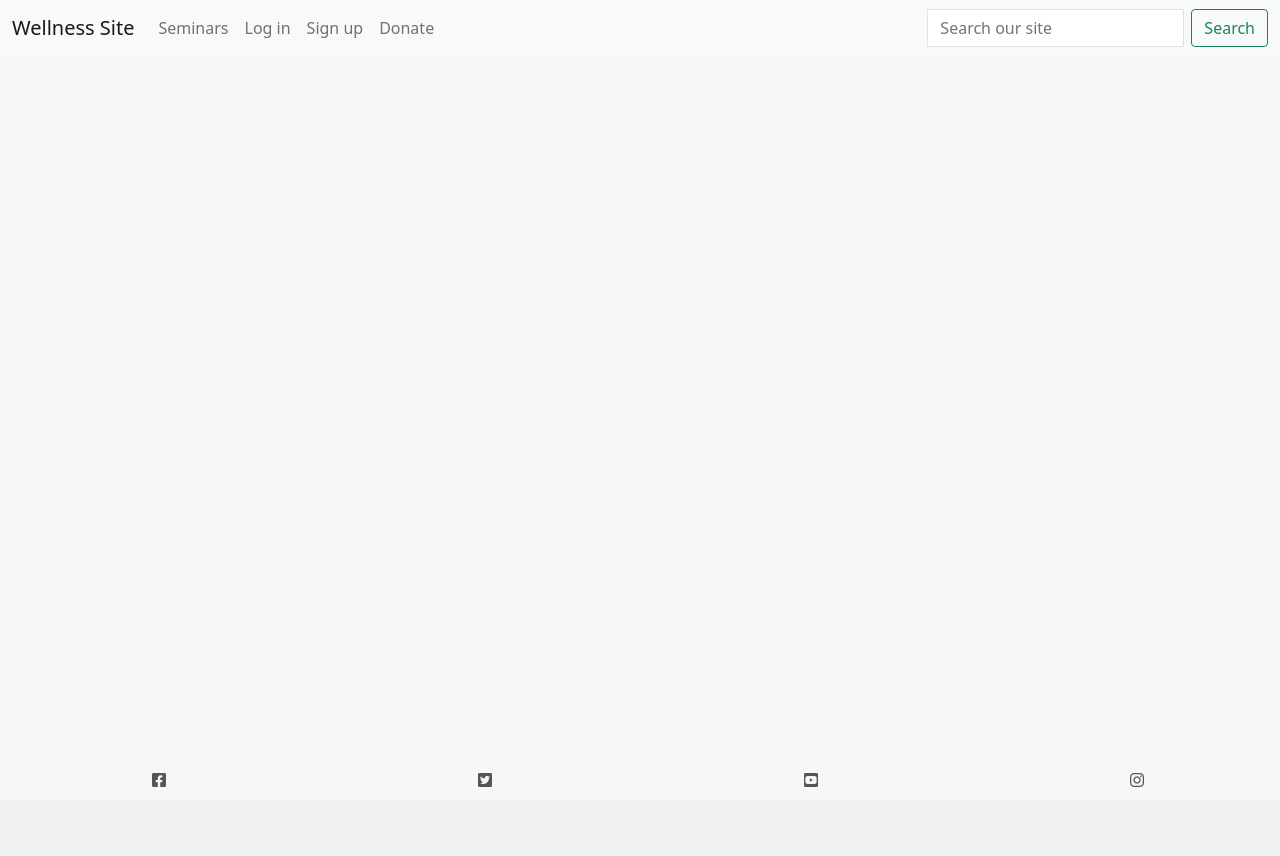
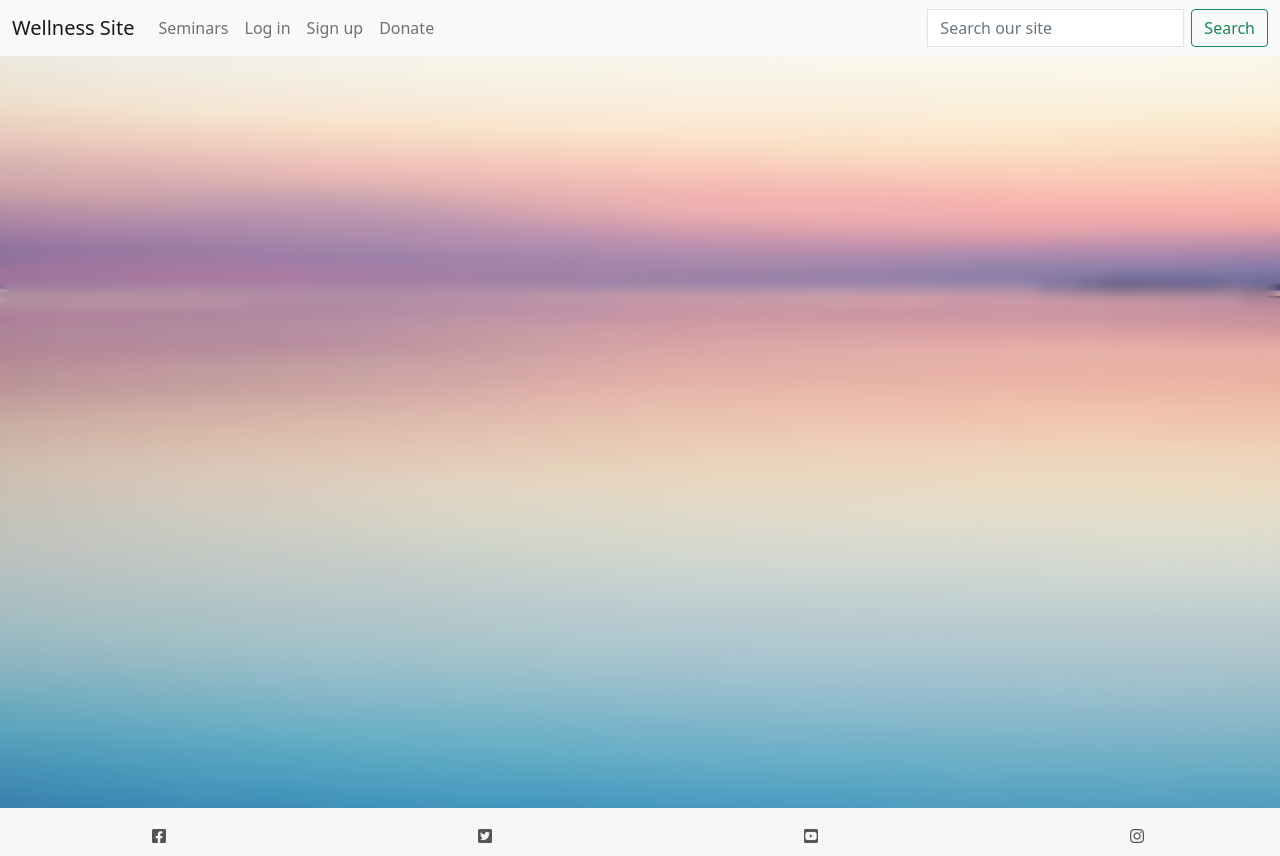
Before and after one commit to Code-Institute-Submissions/Gwgjnr-Wellness_Site_AugResub, a Django app: page /seminars/ in a window 1280 px wide. Before the commit the page ends 787 px from the top, so only its background shows below. Run offline with Django 3.2, Linux system fonts and the light colour scheme; data that the repository does not hold is empty; some libraries are stand-ins or nearby versions.

Commit message:
fixed issue with footer on seminars page and refactored base.css

```diff
--- a/static/css/base.css
+++ b/static/css/base.css
@@ -9,6 +9,8 @@ body {
     position:relative;
 }
 
+/* Styles used to create and blur background image */
+
 .background-container {
     background-image: url('/media/harli-marten-n7a2OJDSZns-unsplash.jpg');
     background-position: top;
@@ -19,29 +21,32 @@ body {
     z-index: -1;
   }
 
-
 .blur {
-    background: rgba(255, 255, 255, 0.2);
+    background: rgba(255, 255, 255, 0.1);
     backdrop-filter: blur(8px);
     height: 100vh;
     width: 100%;
     z-index: -1;
   }
 
+/* Styles used to customise text on homepage */
+
 .intro {
-    padding-top: 8%;
+    padding-top: 10%;
     padding-left: 10%;
+    padding-right: 5%;
     color: oldlace;
+    font-weight: 800;
 }
 
 .intro-invite {
-    padding-top: 1%;
+    padding-top: 2%;
     padding-left: 10%;
     color: oldlace;
 }
 
 .featured-header {
-    padding-left: 10%;
+    padding-left: 15%;
     color: oldlace;
     padding-top: 5%;
 }
@@ -50,22 +55,23 @@ body {
     color: oldlace;
 }
 
-.overlay {
-    background: #f7f7f7;
-    top: 0;
-    left: 0;
-    position: fixed;
-    height: 100%;
-    width: 100%;
-    z-index: -1;
-}
-
 hr {
     border: 5px solid white;
     border-radius: 5px;
-    width:50%;
+    width:70%;
     margin-left: 10%;
-  }
+}
+
+/* Styles used to customise nav bar */
+
+.search-button {
+    margin-left: 0.5rem;
+}
+
+.navbar {
+    z-index: 2;
+}
+
 
 footer {
     position: absolute;
@@ -79,14 +85,6 @@ footer {
 a {
     text-decoration: none !important;
     color: #555;
- }
-
-.search-button {
-    margin-left: 0.5rem;
- }
-
-.navbar {
-    z-index: 2;
 }
 
 .card {
@@ -100,11 +98,6 @@ background-color: #555;
  @media screen and (max-width: 1400px) {
     .intro-header {
         color: oldlace;
-        position: absolute;
-        top: 25%;
-        left: 50%;
-        transform: translate(-50%, -50%);
-        width: 80%;
         font-size: 40px;
 
     }
@@ -113,11 +106,6 @@ background-color: #555;
 @media screen and (max-width: 480px) {
     .intro-header {
         color: oldlace;
-        position: absolute;
-        top: 25%;
-        left: 50%;
-        transform: translate(-50%, -50%);
-        width: 80%;
         font-size: 35px;
 
     }
--- a/virtual_sessions/templates/seminars/seminars.html
+++ b/virtual_sessions/templates/seminars/seminars.html
@@ -2,13 +2,11 @@
 {% load static %}
 
 {% block content %}
-<div class="container-flex">
+<div class="container">
     <div class="row">
-            <div class="overlay">
-            </div>
         {% for seminar in seminars %}
         <div class="col-sm-6 col-md-6 col-lg-3 col-xl-3">
-                <div class="card h-100 border-0">
+            <div class="card border-0">
 
                 <h2>{{ seminar.title }}</h2>
                 {% if seminar.image %}
@@ -21,5 +19,4 @@
         {% endfor %}
     </div>
 </div>
-</div>
 {% endblock %}
```
Also changed, not shown: homepage/templates/homepage/index.html (+4 -9 lines). Lines whose indentation alone changed are shown as unchanged.
